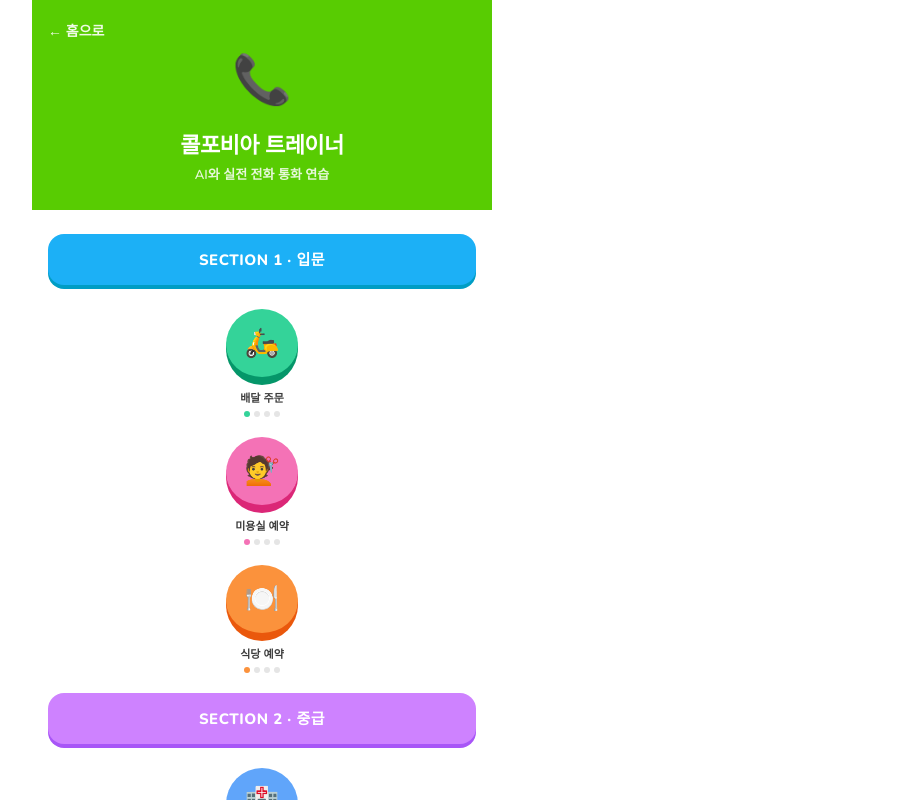
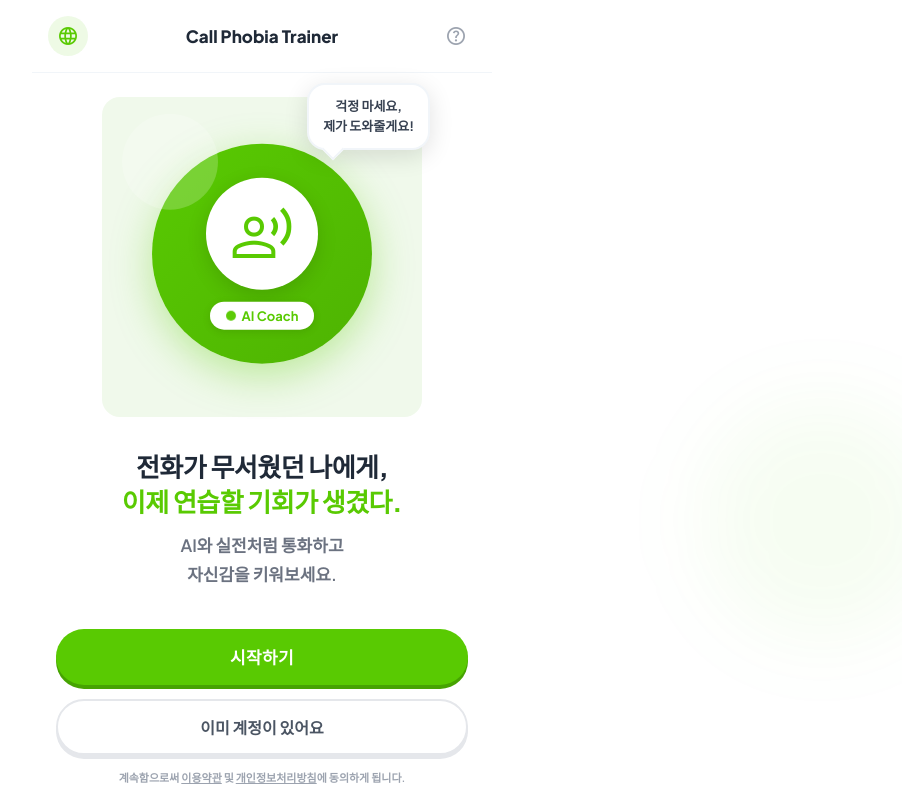
Before and after one commit to Ebiosgit/callphobia, a React (Create React App) app: page / in a window 1280 px wide. Both pictures are taken after a click on the button 640 px from the left and 624 px from the top of the page. Shown: the top 800 px of the page, without its empty margins (378-1280 px from the left). Built offline with nearby package versions, Linux system fonts and the light colour scheme.

Commit message:
feat: Stitch 메인 소개 스플래시 화면 추가 (splash → home 전환)

```diff
--- a/src/VoiceCallTrainer.js
+++ b/src/VoiceCallTrainer.js
@@ -308,7 +308,7 @@ function FeedbackAdvice({ feedback, level }) {
 }
 
 export default function VoiceCallTrainer({ onBack }) {
-  const [screen, setScreen] = useState("home");
+  const [screen, setScreen] = useState("splash");
   const [level, setLevel] = useState(null);
   const [showCustom, setShowCustom] = useState(false);
   const [customTitle, setCustomTitle] = useState("");
@@ -349,9 +349,13 @@ export default function VoiceCallTrainer({ onBack }) {
   useEffect(() => {
     setMounted(true);
     const link = document.createElement("link");
-    link.href = "https://fonts.googleapis.com/css2?family=Noto+Sans+KR:wght@300;400;500;600;700;800&family=JetBrains+Mono:wght@500;700&family=Nunito:wght@400;600;700;800;900&display=swap";
+    link.href = "https://fonts.googleapis.com/css2?family=Plus+Jakarta+Sans:wght@400;500;600;700;800;900&family=Noto+Sans+KR:wght@300;400;500;600;700;800;900&family=JetBrains+Mono:wght@500;700&display=swap";
     link.rel = "stylesheet";
     document.head.appendChild(link);
+    const iconLink = document.createElement("link");
+    iconLink.href = "https://fonts.googleapis.com/css2?family=Material+Symbols+Outlined:opsz,wght,FILL,GRAD@20..48,100..700,0..1,-50..200";
+    iconLink.rel = "stylesheet";
+    document.head.appendChild(iconLink);
     if (!("SpeechRecognition" in window) && !("webkitSpeechRecognition" in window)) setSttSupported(false);
   }, []);
 
@@ -628,13 +632,15 @@ export default function VoiceCallTrainer({ onBack }) {
 
   return (
     <div style={{
-      fontFamily: "'Nunito', 'Noto Sans KR', sans-serif", minHeight: "100vh",
-      background: "#FFFFFF", color: "#3C3C3C",
+      fontFamily: "'Plus Jakarta Sans', 'Noto Sans KR', sans-serif", minHeight: "100vh",
+      background: "#FFFFFF", color: "#1f2937",
       opacity: mounted ? 1 : 0, transition: "opacity 0.4s ease"
     }}>
       <style>{`
+        @import url('https://fonts.googleapis.com/css2?family=Material+Symbols+Outlined:opsz,wght,FILL,GRAD@20..48,100..700,0..1,-50..200');
         @keyframes fadeUp{from{opacity:0;transform:translateY(20px)}to{opacity:1;transform:translateY(0)}}
         @keyframes fadeIn{from{opacity:0}to{opacity:1}}
+        @keyframes pulseDot{0%,100%{opacity:1;transform:scale(1)}50%{opacity:.5;transform:scale(.8)}}
         @keyframes pulse{0%,100%{opacity:1}50%{opacity:.3}}
         @keyframes ring{0%,100%{transform:rotate(0)}20%{transform:rotate(-15deg)}40%{transform:rotate(15deg)}60%{transform:rotate(-10deg)}80%{transform:rotate(10deg)}}
         @keyframes ripple{0%{transform:scale(1);opacity:.6}100%{transform:scale(2.2);opacity:0}}
@@ -642,10 +648,96 @@ export default function VoiceCallTrainer({ onBack }) {
         @keyframes slideUp{from{opacity:0;transform:translateY(16px)}to{opacity:1;transform:translateY(0)}}
         @keyframes spin{to{transform:rotate(360deg)}}
         @keyframes bounce{0%,100%{transform:translateY(0)}50%{transform:translateY(-6px)}}
+        @keyframes float{0%,100%{transform:translateY(0)}50%{transform:translateY(-10px)}}
         .msg{animation:slideUp .3s ease}
         .scrollbar-hide::-webkit-scrollbar{display:none}
         .duo-btn:active{transform:translateY(3px);box-shadow:none!important}
+        .msicon{font-family:'Material Symbols Outlined';font-style:normal;font-weight:normal;display:inline-block;line-height:1;text-transform:none;letter-spacing:normal;white-space:nowrap;direction:ltr;-webkit-font-smoothing:antialiased;}
       `}</style>
+
+      {/* ── SPLASH (메인 소개 페이지) ── */}
+      {screen === "splash" && (
+        <div style={{ maxWidth: "460px", margin: "0 auto", minHeight: "100vh", display: "flex", flexDirection: "column", background: "#fff", animation: "fadeIn .4s ease", position: "relative", overflow: "hidden" }}>
+          {/* 배경 블러 데코 */}
+          <div style={{ position: "fixed", top: "80px", left: "-40px", width: "160px", height: "160px", borderRadius: "50%", background: "rgba(89,202,2,0.05)", filter: "blur(40px)", pointerEvents: "none" }} />
+          <div style={{ position: "fixed", bottom: "160px", right: "-40px", width: "240px", height: "240px", borderRadius: "50%", background: "rgba(89,202,2,0.05)", filter: "blur(40px)", pointerEvents: "none" }} />
+
+          {/* Top App Bar */}
+          <header style={{ display: "flex", alignItems: "center", justifyContent: "space-between", padding: "16px", background: "#fff", borderBottom: "1px solid #f1f5f9" }}>
+            <div style={{ width: "40px", height: "40px", borderRadius: "50%", background: "rgba(89,202,2,0.1)", display: "flex", alignItems: "center", justifyContent: "center" }}>
+              <span className="msicon" style={{ fontSize: "22px", color: "#59ca02" }}>language</span>
+            </div>
+            <h2 style={{ fontSize: "17px", fontWeight: "800", color: "#1f2937", margin: 0 }}>Call Phobia Trainer</h2>
+            <div style={{ width: "40px", height: "40px", borderRadius: "50%", display: "flex", alignItems: "center", justifyContent: "center" }}>
+              <span className="msicon" style={{ fontSize: "22px", color: "#9ca3af" }}>help_outline</span>
+            </div>
+          </header>
+
+          {/* Hero & Mascot */}
+          <div style={{ flex: 1, display: "flex", flexDirection: "column", alignItems: "center", justifyContent: "center", padding: "24px", gap: "32px" }}>
+            {/* 마스코트 영역 */}
+            <div style={{ position: "relative", width: "100%", maxWidth: "320px", aspectRatio: "1", background: "#f0f9eb", borderRadius: "18px", display: "flex", alignItems: "center", justifyContent: "center" }}>
+              {/* 초록 원 */}
+              <div style={{ position: "relative", width: "220px", height: "220px", borderRadius: "50%", background: "linear-gradient(135deg, #59ca02, #4eb302)", display: "flex", alignItems: "center", justifyContent: "center", animation: "float 3.5s ease-in-out infinite", boxShadow: "0 12px 40px rgba(89,202,2,0.35)" }}>
+                {/* 흰 데코 원 */}
+                <div style={{ position: "absolute", top: "-30px", left: "-30px", width: "96px", height: "96px", borderRadius: "50%", background: "rgba(255,255,255,0.2)", pointerEvents: "none" }} />
+                {/* 흰 내부 원 + 아이콘 */}
+                <div style={{ display: "flex", flexDirection: "column", alignItems: "center", gap: "12px", position: "relative", zIndex: 1 }}>
+                  <div style={{ width: "112px", height: "112px", borderRadius: "50%", background: "white", display: "flex", alignItems: "center", justifyContent: "center", boxShadow: "0 6px 20px rgba(0,0,0,0.13)" }}>
+                    <span className="msicon" style={{ fontSize: "64px", color: "#59ca02" }}>record_voice_over</span>
+                  </div>
+                  {/* AI Coach 뱃지 */}
+                  <div style={{ background: "white", padding: "6px 16px", borderRadius: "999px", display: "flex", alignItems: "center", gap: "6px", boxShadow: "0 2px 8px rgba(0,0,0,0.1)" }}>
+                    <span style={{ width: "10px", height: "10px", borderRadius: "50%", background: "#59ca02", display: "inline-block", animation: "pulseDot 1.5s ease infinite" }} />
+                    <span style={{ fontSize: "13px", fontWeight: "700", color: "#59ca02" }}>AI Coach</span>
+                  </div>
+                </div>
+              </div>
+
+              {/* 말풍선 */}
+              <div style={{ position: "absolute", top: "-14px", right: "-8px", background: "white", padding: "12px 14px", borderRadius: "18px", boxShadow: "0 6px 24px rgba(0,0,0,0.12)", border: "2px solid #f1f5f9", maxWidth: "155px", zIndex: 10 }}>
+                <p style={{ fontSize: "13px", fontWeight: "700", color: "#374151", margin: 0, lineHeight: "1.5", textAlign: "center" }}>걱정 마세요,<br/>제가 도와줄게요!</p>
+                {/* 말풍선 꼬리 */}
+                <div style={{ position: "absolute", bottom: "-9px", left: "16px", width: "16px", height: "16px", background: "white", border: "2px solid #f1f5f9", borderTop: "none", borderLeft: "none", transform: "rotate(45deg)" }} />
+              </div>
+            </div>
+
+            {/* 헤드라인 */}
+            <div style={{ textAlign: "center" }}>
+              <h1 style={{ fontSize: "26px", fontWeight: "900", color: "#1f2937", margin: "0 0 12px", lineHeight: "1.35", letterSpacing: "-0.5px", padding: "0 16px" }}>
+                전화가 무서웠던 나에게,<br/>
+                <span style={{ color: "#59ca02" }}>이제 연습할 기회가 생겼다.</span>
+              </h1>
+              <p style={{ fontSize: "17px", color: "#6b7280", margin: 0, lineHeight: "1.7", fontWeight: "600", padding: "0 24px" }}>
+                AI와 실전처럼 통화하고<br/>자신감을 키워보세요.
+              </p>
+            </div>
+          </div>
+
+          {/* 하단 버튼 */}
+          <div style={{ padding: "16px 24px 40px", display: "flex", flexDirection: "column", gap: "14px" }}>
+            <button
+              onClick={() => setScreen("home")}
+              style={{ width: "100%", height: "56px", borderRadius: "9999px", border: "none", background: "#59ca02", color: "white", fontSize: "17px", fontWeight: "800", cursor: "pointer", fontFamily: "inherit", boxShadow: "0 4px 0 #46a302", transition: "transform .15s, box-shadow .15s", letterSpacing: "0.3px" }}
+              onMouseDown={e => { e.currentTarget.style.transform = "translateY(4px)"; e.currentTarget.style.boxShadow = "none"; }}
+              onMouseUp={e => { e.currentTarget.style.transform = ""; e.currentTarget.style.boxShadow = "0 4px 0 #46a302"; }}
+              onTouchStart={e => { e.currentTarget.style.transform = "translateY(4px)"; e.currentTarget.style.boxShadow = "none"; }}
+              onTouchEnd={e => { e.currentTarget.style.transform = ""; e.currentTarget.style.boxShadow = "0 4px 0 #46a302"; }}
+            >시작하기</button>
+            <button
+              onClick={() => setScreen("home")}
+              style={{ width: "100%", height: "56px", borderRadius: "9999px", border: "2px solid #e5e7eb", background: "white", color: "#4b5563", fontSize: "16px", fontWeight: "800", cursor: "pointer", fontFamily: "inherit", boxShadow: "0 4px 0 #e5e7eb", transition: "transform .15s, box-shadow .15s" }}
+              onMouseDown={e => { e.currentTarget.style.transform = "translateY(4px)"; e.currentTarget.style.boxShadow = "none"; }}
+              onMouseUp={e => { e.currentTarget.style.transform = ""; e.currentTarget.style.boxShadow = "0 4px 0 #e5e7eb"; }}
+              onTouchStart={e => { e.currentTarget.style.transform = "translateY(4px)"; e.currentTarget.style.boxShadow = "none"; }}
+              onTouchEnd={e => { e.currentTarget.style.transform = ""; e.currentTarget.style.boxShadow = "0 4px 0 #e5e7eb"; }}
+            >이미 계정이 있어요</button>
+            <p style={{ textAlign: "center", fontSize: "11px", color: "#9ca3af", margin: 0, fontWeight: "600" }}>
+              계속함으로써 <span style={{ textDecoration: "underline", cursor: "pointer" }}>이용약관</span> 및 <span style={{ textDecoration: "underline", cursor: "pointer" }}>개인정보처리방침</span>에 동의하게 됩니다.
+            </p>
+          </div>
+        </div>
+      )}
 
       {/* HOME */}
       {screen === "home" && !isConnecting && (
```
